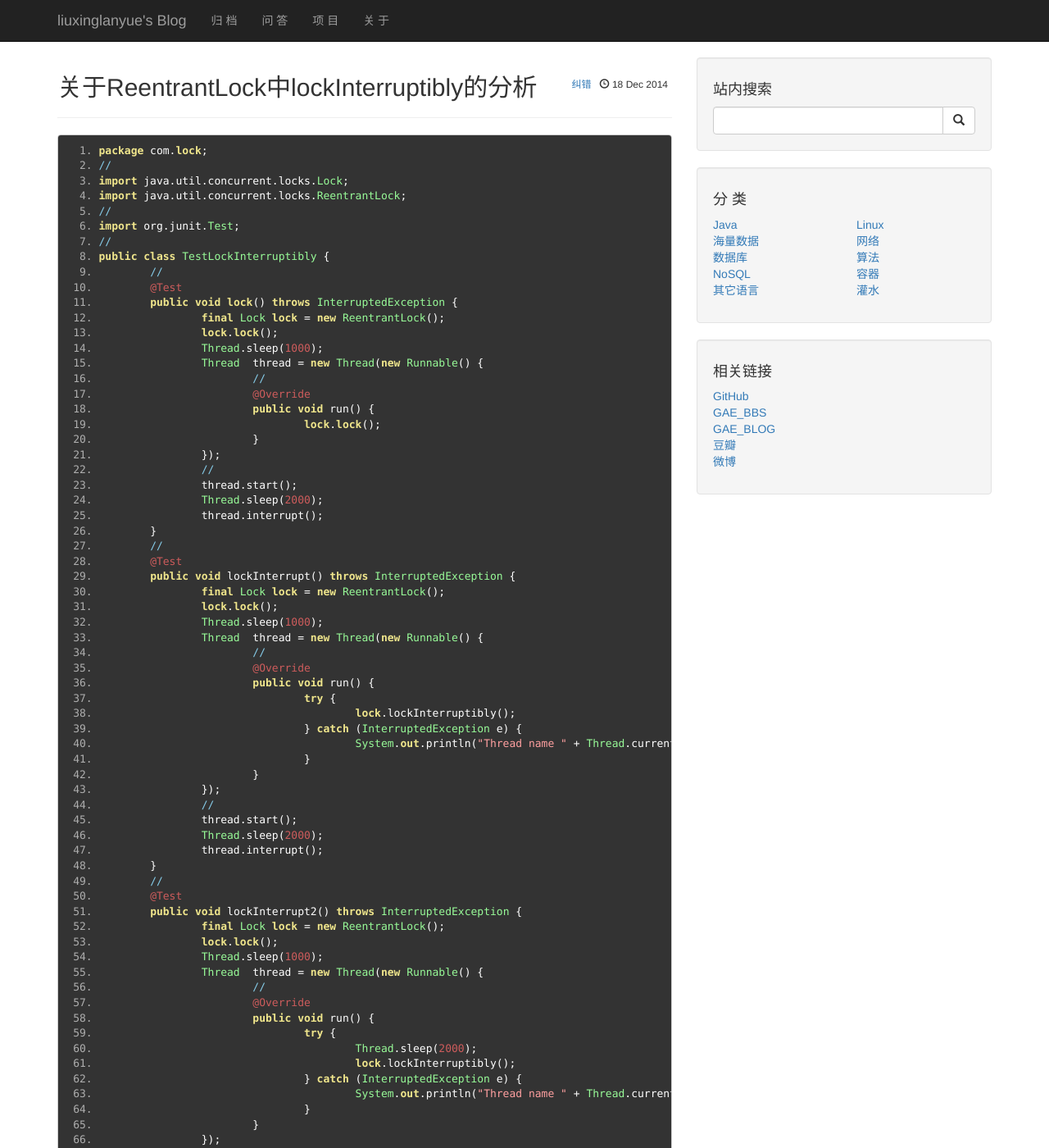
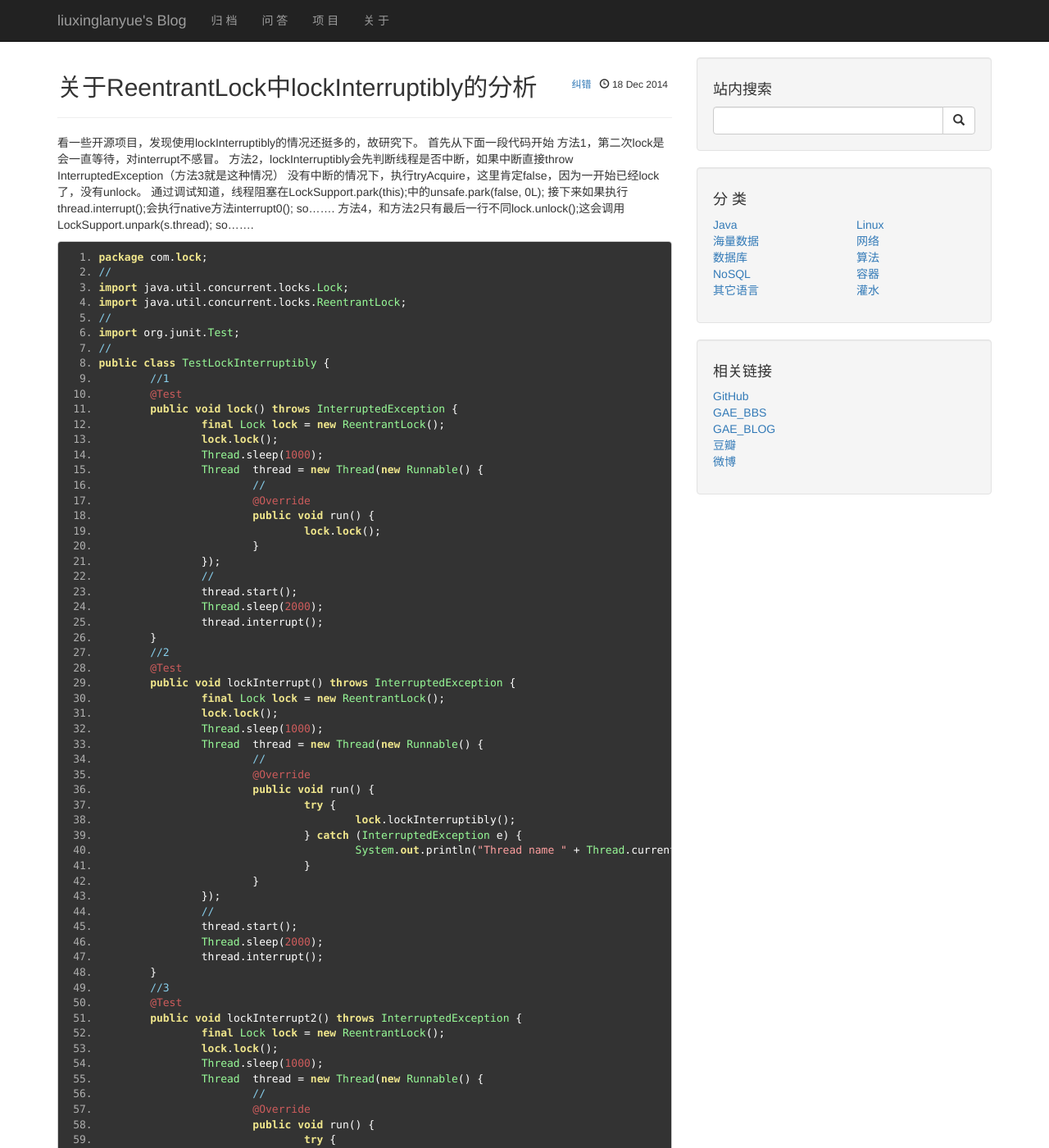
Before and after one commit to liuxinglanyue/blog, a Jekyll site: the page built from _posts/2014-12-18-ReentrantLock-lockInterruptibly.markdown, in a window 1280 px wide and 1400 px high. Shown: the whole window at 82% size. Built offline with Jekyll 4.4.1, drawn with Linux system fonts in a browser that asks for light colours; nearby versions of some CDN libraries; Markdown is read by kramdown in place of the engine named in the settings; comment, search, counter and statistics services are not loaded.

Commit message:
Update 2014-12-18-ReentrantLock-lockInterruptibly.markdown

```diff
--- a/_posts/2014-12-18-ReentrantLock-lockInterruptibly.markdown
+++ b/_posts/2014-12-18-ReentrantLock-lockInterruptibly.markdown
@@ -4,6 +4,14 @@ category: "java"
 title: "关于ReentrantLock中lockInterruptibly的分析"
 tags: [lock,ReentrantLock,Interrupted]
 ---
+看一些开源项目，发现使用lockInterruptibly的情况还挺多的，故研究下。
+首先从下面一段代码开始
+方法1，第二次lock是会一直等待，对interrupt不感冒。
+方法2，lockInterruptibly会先判断线程是否中断，如果中断直接throw InterruptedException（方法3就是这种情况）
+没有中断的情况下，执行tryAcquire，这里肯定false，因为一开始已经lock了，没有unlock。
+通过调试知道，线程阻塞在LockSupport.park(this);中的unsafe.park(false, 0L);
+接下来如果执行thread.interrupt();会执行native方法interrupt0(); so.......
+方法4，和方法2只有最后一行不同lock.unlock();这会调用LockSupport.unpark(s.thread); so.......
 
 <pre class="prettyPrint">
 package com.lock;
@@ -14,7 +22,7 @@ import java.util.concurrent.locks.ReentrantLock;
 import org.junit.Test;
 //
 public class TestLockInterruptibly {
-	//
+	//1
 	@Test
 	public void lock() throws InterruptedException {
 		final Lock lock = new ReentrantLock();
@@ -32,7 +40,7 @@ public class TestLockInterruptibly {
 		Thread.sleep(2000);
 		thread.interrupt();
 	}
-	//
+	//2
 	@Test
 	public void lockInterrupt() throws InterruptedException {
 		final Lock lock = new ReentrantLock();
@@ -54,7 +62,7 @@ public class TestLockInterruptibly {
 		Thread.sleep(2000);
 		thread.interrupt();
 	}
-	//
+	//3
 	@Test
 	public void lockInterrupt2() throws InterruptedException {
 		final Lock lock = new ReentrantLock();
@@ -76,7 +84,7 @@ public class TestLockInterruptibly {
 		thread.start();
 		thread.interrupt();
 	}
-	//
+	//4
 	@Test
 	public void lockInterruptUnLock() throws InterruptedException {
 		final Lock lock = new ReentrantLock();
```
